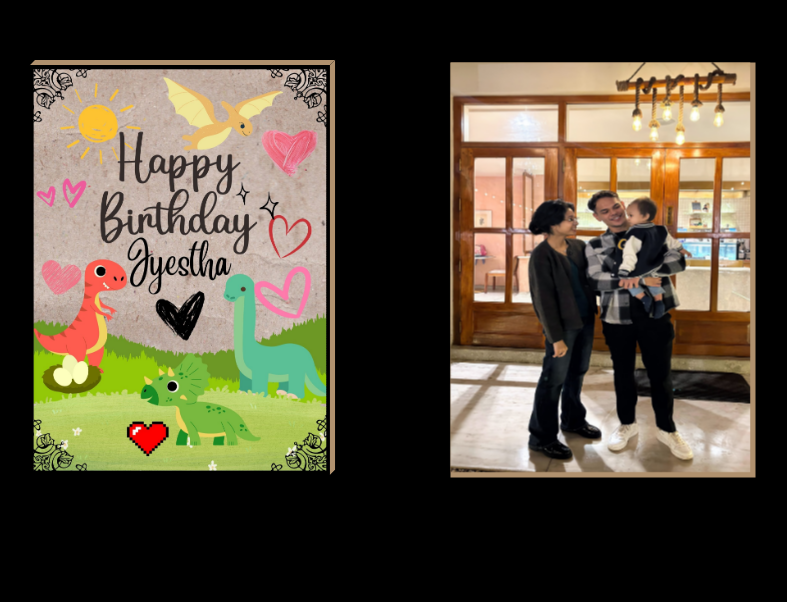
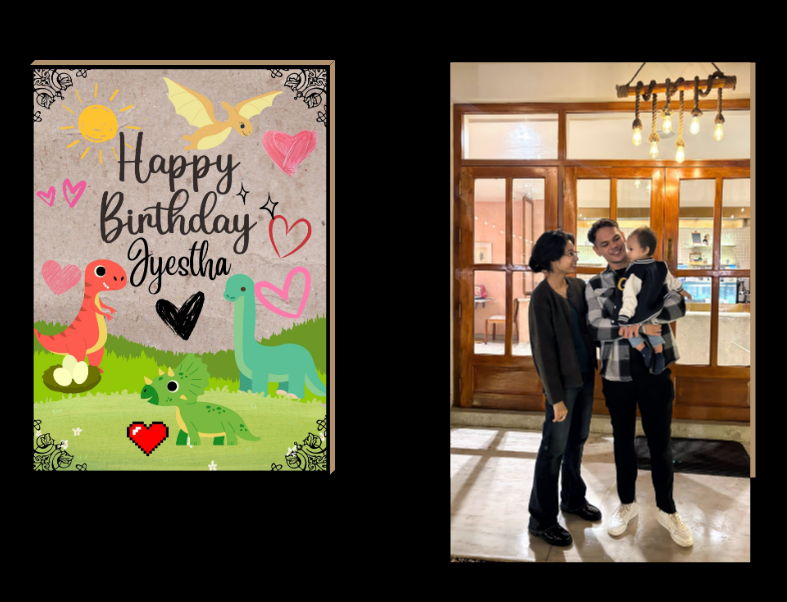
Before and after one commit to testdinoshawarma/HB, a plain HTML site: page index.html in a window 1280 px wide. Shown: the part 130-732 px from the top of the page, without its empty margins (242-1029 px from the left). Drawn offline with nearby package versions, Linux system fonts and the light colour scheme; a script that the page names is missing.

Commit message:
Update index.html

```diff
--- a/index.html
+++ b/index.html
@@ -40,7 +40,7 @@
 <!-- partial -->
   <script  src="./script.js"></script>
   <div class="image">
-    <img src="./lastus.jpg" width="300" height="410">>
+    <img src="./lastus.jpg" width="300" height="500">>
 		</div>
 </body>
 </html>
```
